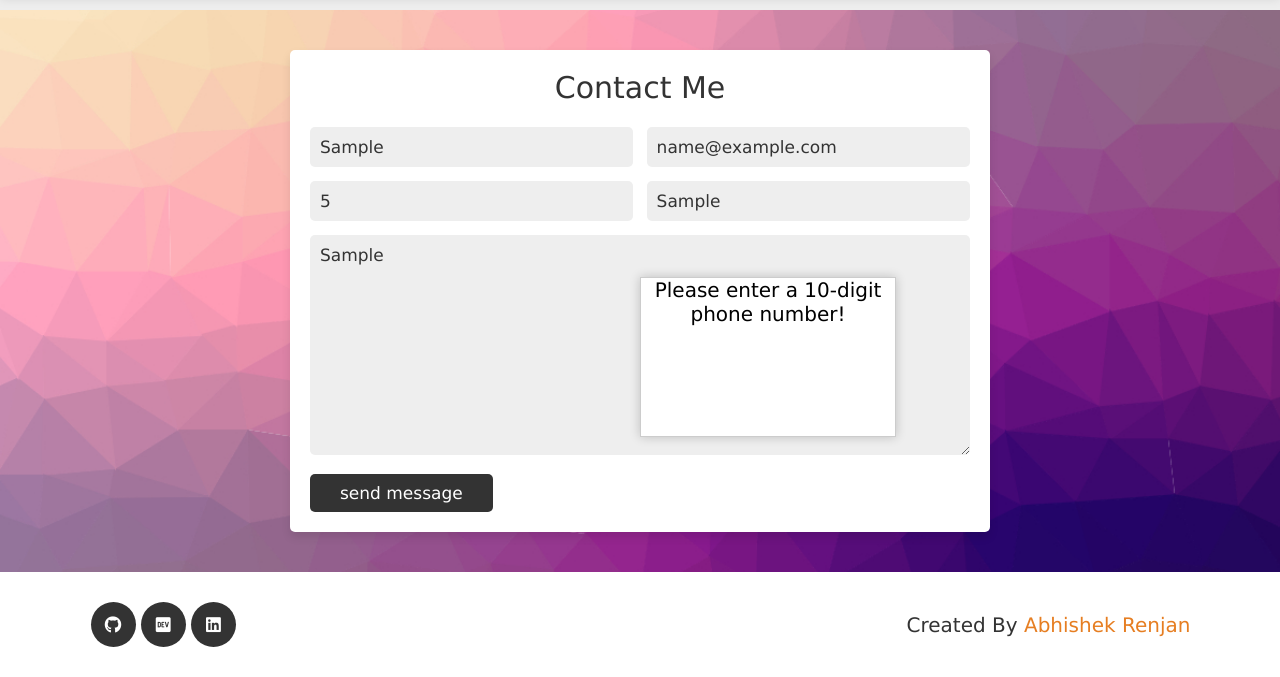
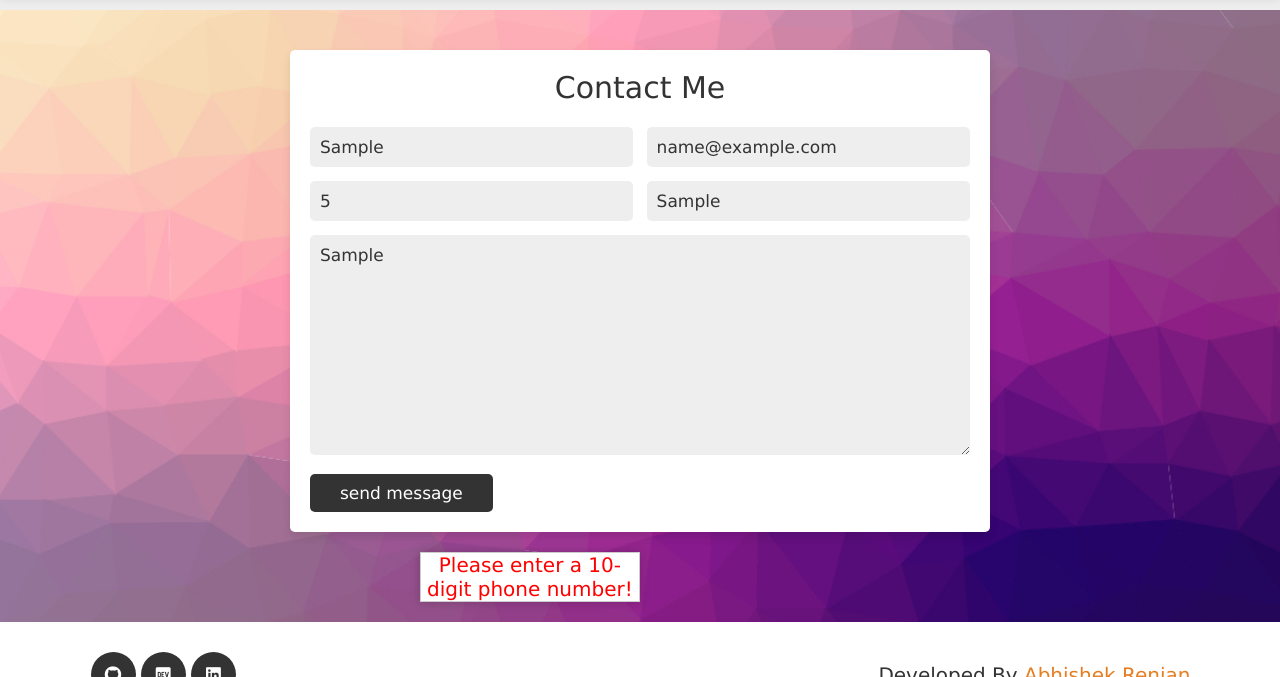
Before and after one commit to Ren-Gen22/Galleria, a plain HTML site: page index.html in a window 1280 px wide. Both pictures are taken after typing "Sample", "name@example.com", "5", "Sample", "Sample" into the empty fields and a click on the input "send message". Shown: the part 4820-5497 px from the top of the page. Drawn offline with Linux system fonts and the light colour scheme; a web font is replaced by a local one.

Commit message:
Noticification for validation added

```diff
--- a/index.html
+++ b/index.html
@@ -305,7 +305,7 @@
         ></a>
       </div>
 
-      <div class="credit">Created By <span>Abhishek Renjan</span></div>
+      <div class="credit">Developed By <span>Abhishek Renjan</span></div>
     </section>
 
     <script src="./script.js"></script>
--- a/style.css
+++ b/style.css
@@ -412,14 +412,15 @@ section {
 }
 
 .popup {
-  position: fixed;
+  position: relative;
   font-family: "Julius Sans One";
   font-size: 2rem;
   text-align: center;
+  color: red;
   height: 20%;
   width: 20%;
-  top: 50%;
-  left: 50%;
+  top: 30%;
+  left: 30%;
   transform: transate(-50%, -50%);
   padding: 20 px;
   background-color: #fff;
```
